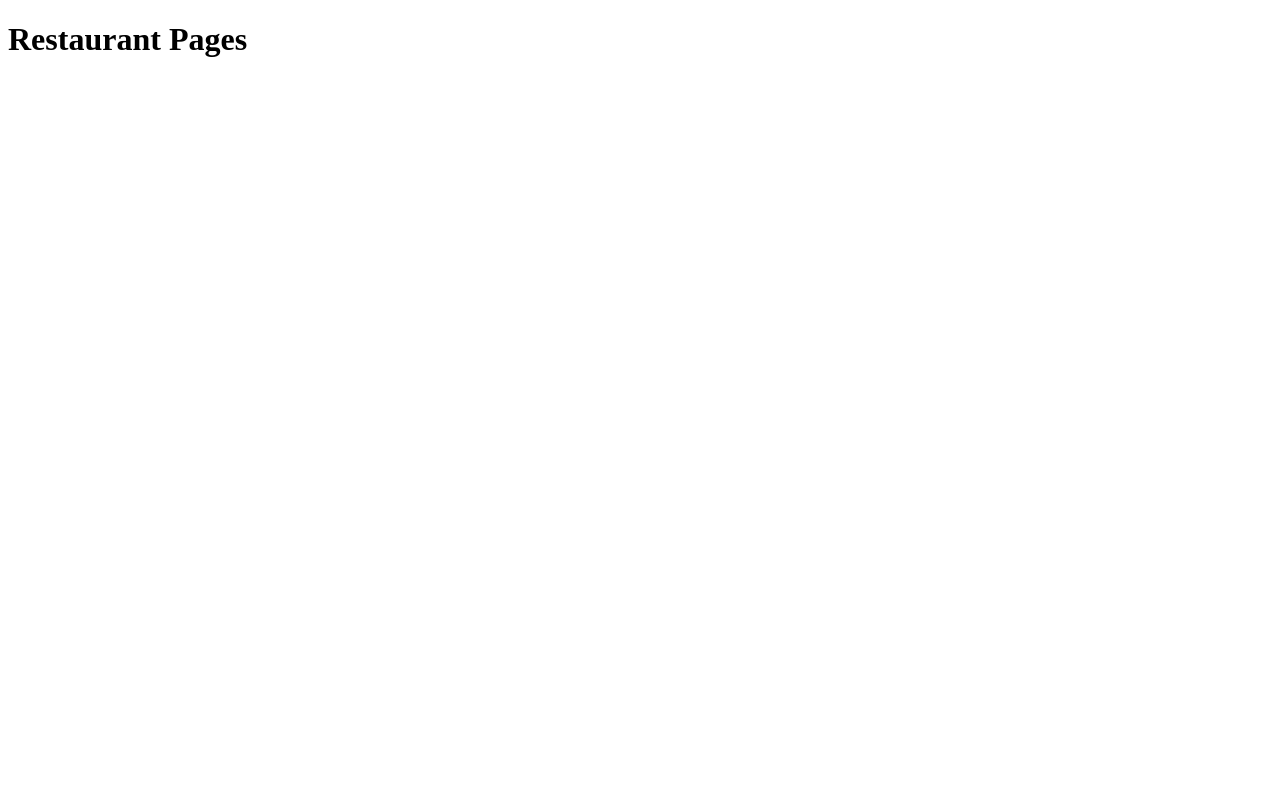
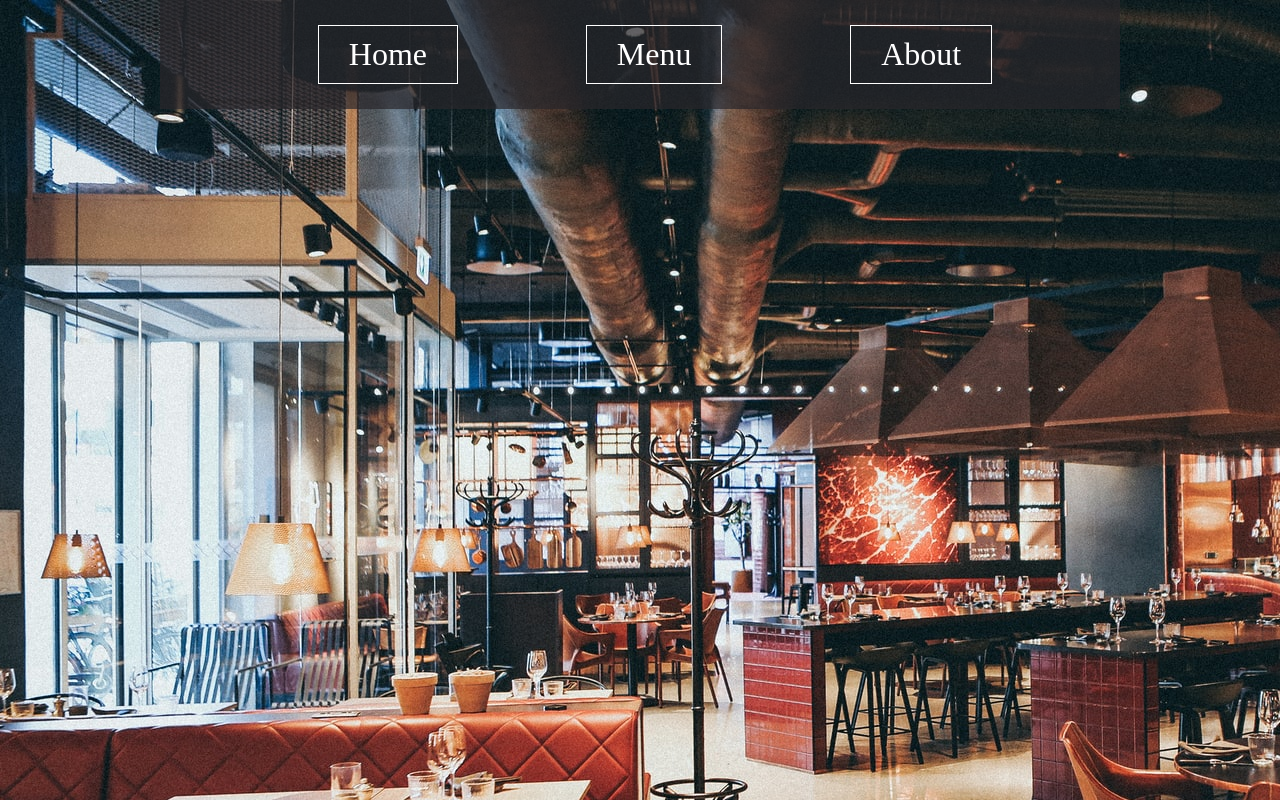
Before and after one commit to Jgvan/restaurant-page, a website built with webpack: page src/template.html in a window 1280 px wide. Built offline with nearby package versions, Linux system fonts and the light colour scheme.

Commit message:
Add header and background image

```diff
--- a/package.json
+++ b/package.json
@@ -6,8 +6,7 @@
   "scripts": {
     "test": "echo \"Error: no test specified\" && exit 1",
     "build": "webpack",
-    "watch": "webpack --watch",
-    "dev": "webpack serve"
+    "start": "webpack-dev-server --open"
   },
   "repository": {
     "type": "git",
@@ -21,7 +20,9 @@
   },
   "homepage": "https://github.com/Jgvan/restaurant-page#readme",
   "devDependencies": {
+    "css-loader": "^6.7.1",
     "html-webpack-plugin": "^5.5.0",
+    "style-loader": "^3.3.1",
     "webpack": "^5.72.0",
     "webpack-cli": "^4.9.2",
     "webpack-dev-server": "^4.8.1"
--- a/src/header.js
+++ b/src/header.js
@@ -0,0 +1,24 @@
+export default function renderHeader() {
+    const header = document.createElement("div");
+    header.classList.add("header");
+
+    const headerLinks = document.createElement("ul");
+    headerLinks.classList.add("header-links");
+
+    headerLinks.appendChild(createHeaderLink("Home", "home"));
+    headerLinks.appendChild(createHeaderLink("Menu", "menu"));
+    headerLinks.appendChild(createHeaderLink("About", "about"));
+
+    header.appendChild(headerLinks);
+
+    return header;
+}
+
+function createHeaderLink(linkText, linkClass) {
+    const listItem = document.createElement("li");
+
+    listItem.appendChild(document.createTextNode(linkText));
+    listItem.classList.add(linkClass);
+
+    return listItem;
+}
--- a/src/index.js
+++ b/src/index.js
@@ -0,0 +1,4 @@
+import "./styles.css";
+import renderHeader from "./header";
+
+document.body.appendChild(renderHeader());
--- /dev/null
+++ b/src/styles.css
@@ -0,0 +1,40 @@
+* {
+    margin: 0;
+    padding: 0;
+}
+
+body {
+    background-image: url("./assets/img/background.jpg");
+    background-attachment: fixed;
+}
+
+#content,
+.header {
+    width: 75vw;
+    margin: 0 auto 0 auto;
+    background-color: rgba(42, 39, 43, 0.7);
+}
+
+.header-links {
+    display: flex;
+    justify-content: space-evenly;
+    margin-left: 30px;
+    list-style-type: none;
+}
+
+.header-links li {
+    margin: 25px 0 25px 0;
+    font-size: 2rem;
+    cursor: pointer;
+    padding: 10px 30px 10px 30px;
+    color: #ffffff;
+    border: 1px solid #ffffff;
+    transition: 0.2s;
+}
+
+.header-links li:hover,
+.header-links .selected {
+    transform: scale(1.2);
+    background-color: #ffffff;
+    color: #000000;
+}
--- a/src/template.html
+++ b/src/template.html
@@ -8,7 +8,6 @@
 </head>
 <body>
     <div id="content">
-        <h1>Restaurant Pages</h1>
     </div>
 </body>
 </html>
--- a/webpack.config.js
+++ b/webpack.config.js
@@ -10,19 +10,19 @@ module.exports = {
         path: path.resolve(__dirname, "dist"),
         filename: "[name][contenthash].js",
         clean: true,
-        assetModuleFilename: "[name][ext]",
+        assetModuleFilename: "assets/[name][ext]",
     },
-    devtool: "source-map",
+    devtool: "inline-source-map",
     devServer: {
         static: {
-          directory: path.resolve(__dirname, "dist"),
+            directory: path.resolve(__dirname, "dist"),
         },
         port: 3000,
         open: true,
         hot: true,
         compress: true,
         historyApiFallback: true,
-      },
+    },
     plugins: [
         new HtmlWebpackPlugin({
             title: "Restaurant Page",
@@ -30,4 +30,12 @@ module.exports = {
             template: "src/template.html",
         }),
     ],
+    module: {
+        rules: [
+            {
+                test: /\.css$/i,
+                use: ["style-loader", "css-loader"],
+            },
+        ],
+    },
 }
```
Also changed, not shown: src/assets/img/background.jpg (added), 1 other file.
